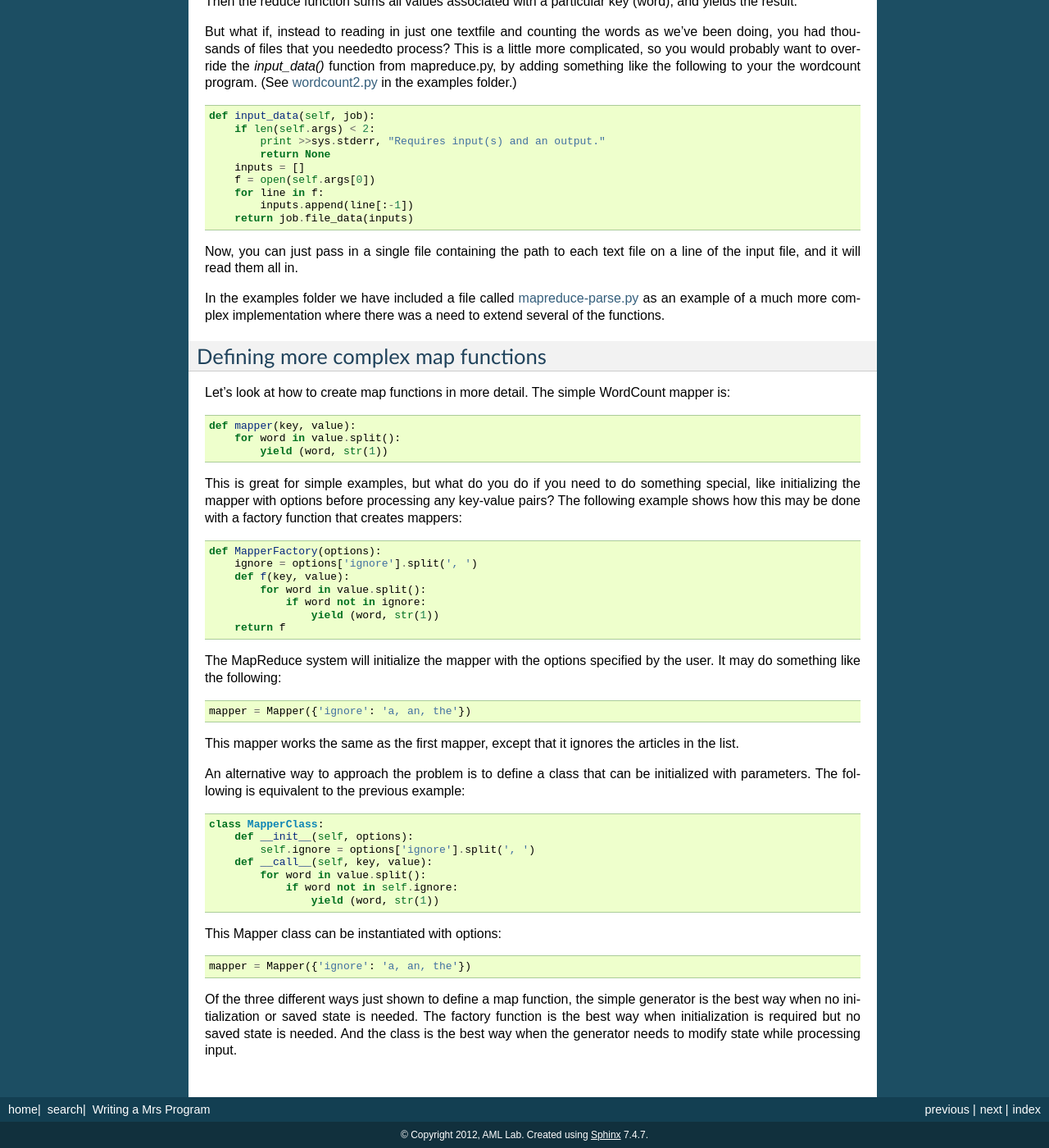
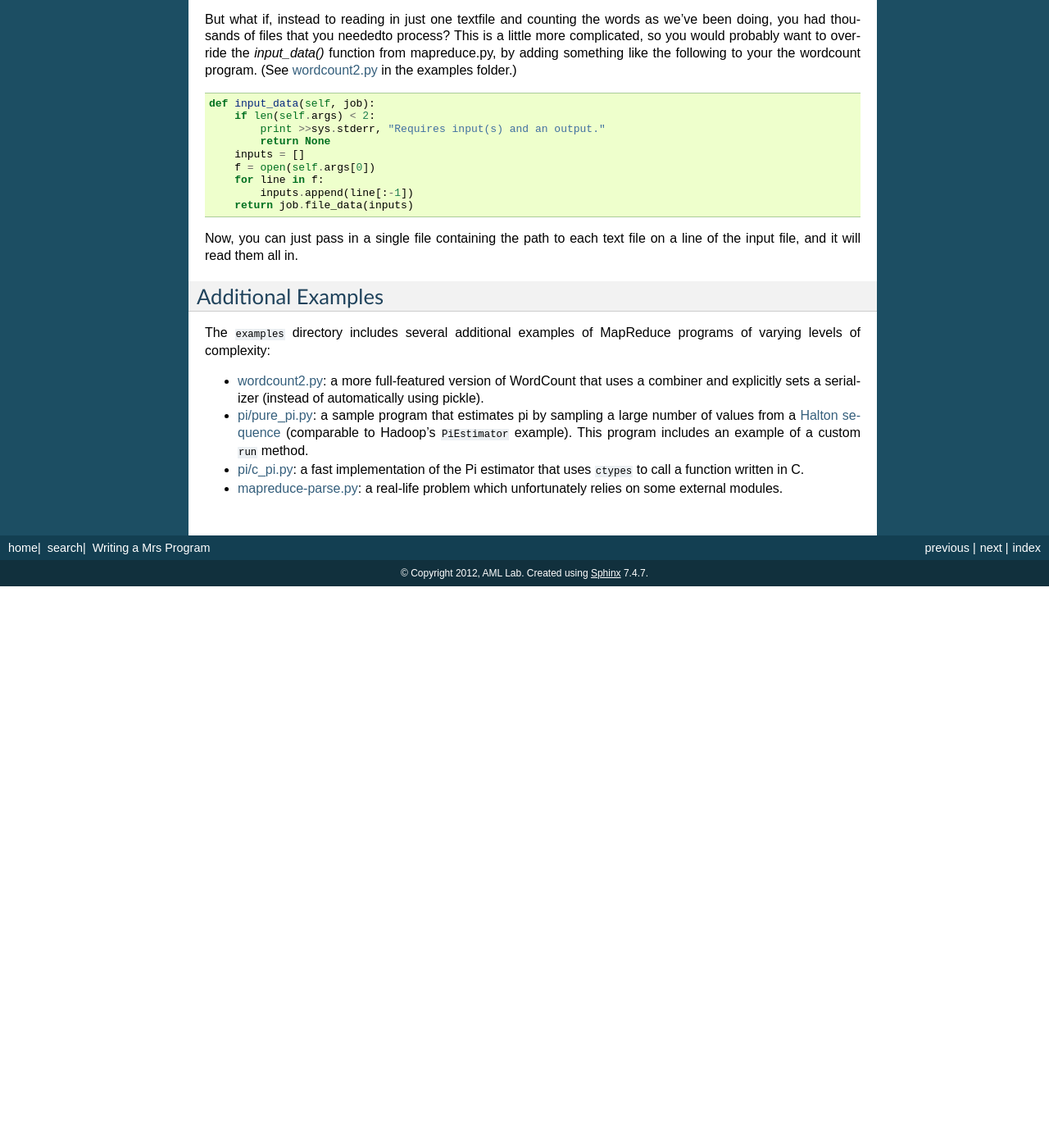
Before and after one commit to byu-aml-lab/mrs-mapreduce, a Sphinx documentation site: the page built from docs/writing_your_own.txt, in a window 1280 px wide and 1400 px high, scrolled down 747 px. Shown: the whole window at 82% size. Built offline with Sphinx 7.4.7, drawn with Linux system fonts in a browser that asks for light colours; after the commit the page ends 1462 px from its top, so only the background shows below that; some of the changed text lies outside the part shown.

Commit message:
Add more examples to the documentation

```diff
--- a/docs/writing_your_own.txt
+++ b/docs/writing_your_own.txt
@@ -9,8 +9,8 @@ Writing a Mrs Program
 Basic Mrs Programs
 ==================
 
-The wordcount program that we have been working with through the
-previous three tutorials shows a Mrs program in it's most simple form. In this
+The WordCount program used throughout the documentation
+shows a Mrs program in it's most simple form. In this
 tutorial, we will try to explain the basic format for a Mrs MapReduce program
 and some of the options for a more complex program.
 
@@ -19,7 +19,6 @@ The basic format for a Mrs MapReduce program looks something like this ::
     import mrs
 
     class MrsProgram(mrs.MapReduce):
-
         def map(key, value):
             yield newkey, newvalue
 
@@ -62,60 +61,26 @@ folder.) ::
 Now, you can just pass in a single file containing the path to each text file on
 a line of the input file, and it will read them all in.
 
-In the examples folder we have included a file called `mapreduce-parse.py <http:
-//code.google.com/p/mrs-mapreduce/source/browse/examples/mapreduce_parse.py>`_
-as an example of a much more complex implementation where there was a need to
-extend several of the functions.
 
-Defining more complex map functions
-===================================
+Additional Examples
+===================
 
-Let's look at how to create map functions in more detail. The simple WordCount
-mapper is: ::
+The ``examples`` directory includes several additional examples of MapReduce
+programs of varying levels of complexity:
 
-    def mapper(key, value):
-        for word in value.split():
-            yield (word, str(1))
+- `wordcount2.py <http://code.google.com/p/mrs-mapreduce/source/browse/examples/wordcount2.py>`_:
+  a more full-featured version of WordCount that uses a combiner and
+  explicitly sets a serializer (instead of automatically using pickle).
 
-This is great for simple examples, but what do you do if you need to do
-something special, like initializing the mapper with options before
-processing any key-value pairs?  The following example shows how this may be
-done with a factory function that creates mappers: ::
+- `pi/pure_pi.py <http://code.google.com/p/mrs-mapreduce/source/browse/examples/pi/pure_pi.py>`_:
+  a sample program that estimates pi by sampling a large number of values
+  from a `Halton sequence <http://en.wikipedia.org/wiki/Halton_sequence>`_
+  (comparable to Hadoop's ``PiEstimator`` example).  This program includes an
+  example of a custom ``run`` method.
 
-    def MapperFactory(options):
-        ignore = options['ignore'].split(', ')
-        def f(key, value):
-            for word in value.split():
-                if word not in ignore:
-                    yield (word, str(1))
-        return f
+- `pi/c_pi.py <http://code.google.com/p/mrs-mapreduce/source/browse/examples/pi/c_pi.py>`_:
+  a fast implementation of the Pi estimator that uses ``ctypes`` to call a
+  function written in C.
 
-The MapReduce system will initialize the mapper with the options specified by
-the user. It may do something like the following: ::
-
-    mapper = Mapper({'ignore': 'a, an, the'})
-
-This mapper works the same as the first mapper, except that it ignores the
-articles in the list.
-
-An alternative way to approach the problem is to define a class that can be
-initialized with parameters.  The following is equivalent to the
-previous example: ::
-
-    class MapperClass:
-        def __init__(self, options):
-            self.ignore = options['ignore'].split(', ')
-        def __call__(self, key, value):
-            for word in value.split():
-                if word not in self.ignore:
-                    yield (word, str(1))
-
-This Mapper class can be instantiated with options: ::
-
-    mapper = Mapper({'ignore': 'a, an, the'})
-
-Of the three different ways just shown to define a map function, the simple
-generator is the best way when no initialization or saved state is needed.
-The factory function is the best way when initialization is required but no
-saved state is needed. And the class is the best way when the generator needs
-to modify state while processing input.
+- `mapreduce-parse.py <http://code.google.com/p/mrs-mapreduce/source/browse/examples/mapreduce_parse.py>`_:
+  a real-life problem which unfortunately relies on some external modules.
```
Also changed, not shown: other parts of docs/writing_your_own.txt (+1 -1 lines).
